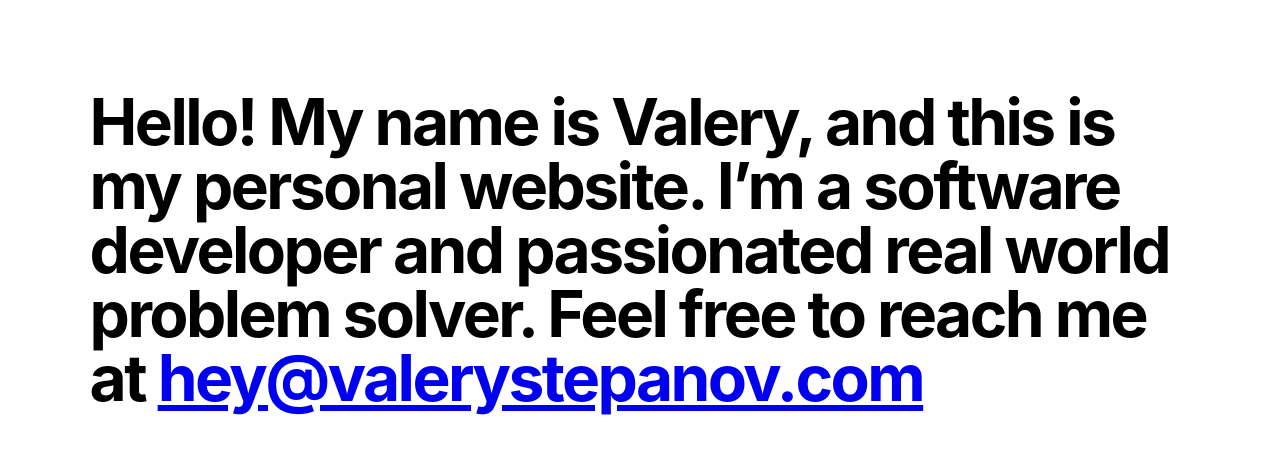
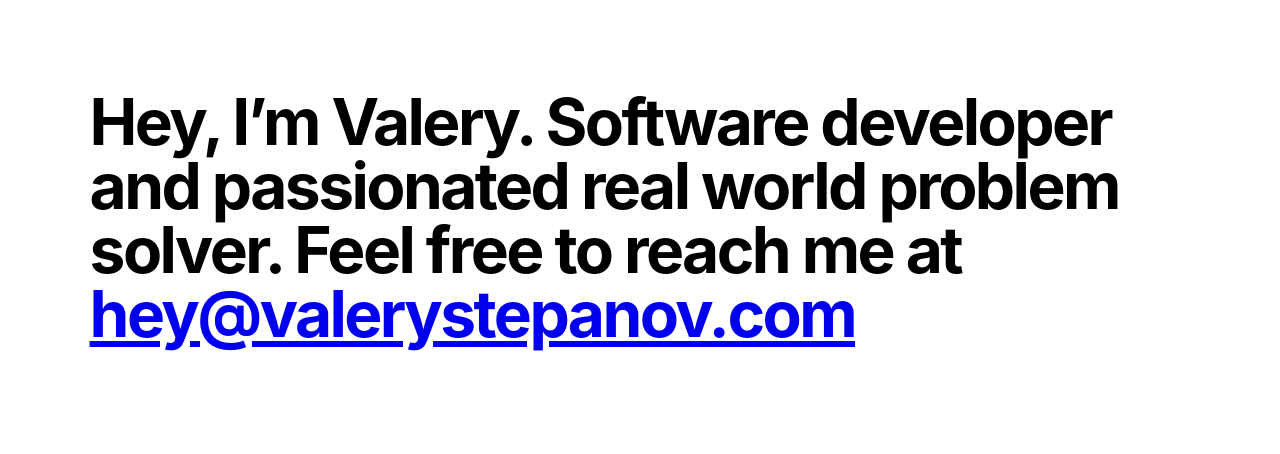
Before and after one commit to wa1aric/wa1aric.github.io, a Jekyll site: the page built from index.md, in a window 1280 px wide. Shown: the top 454 px of the page. Built offline with Jekyll 4.4.1, drawn with Linux system fonts in a browser that asks for light colours.

Commit message:
Shortened introduction

```diff
--- a/index.md
+++ b/index.md
@@ -3,4 +3,4 @@ layout: default
 title: "Valery Stepanov"
 ---
 
-Hello! My name is Valery, and this is my personal website. I’m a software developer and passionated real world problem solver. Feel free to reach me at [hey@valerystepanov.com](mailto:hey@valerystepanov.com)
+Hey, I'm Valery. Software developer and passionated real world problem solver. Feel free to reach me at [hey@valerystepanov.com](mailto:hey@valerystepanov.com)
```
